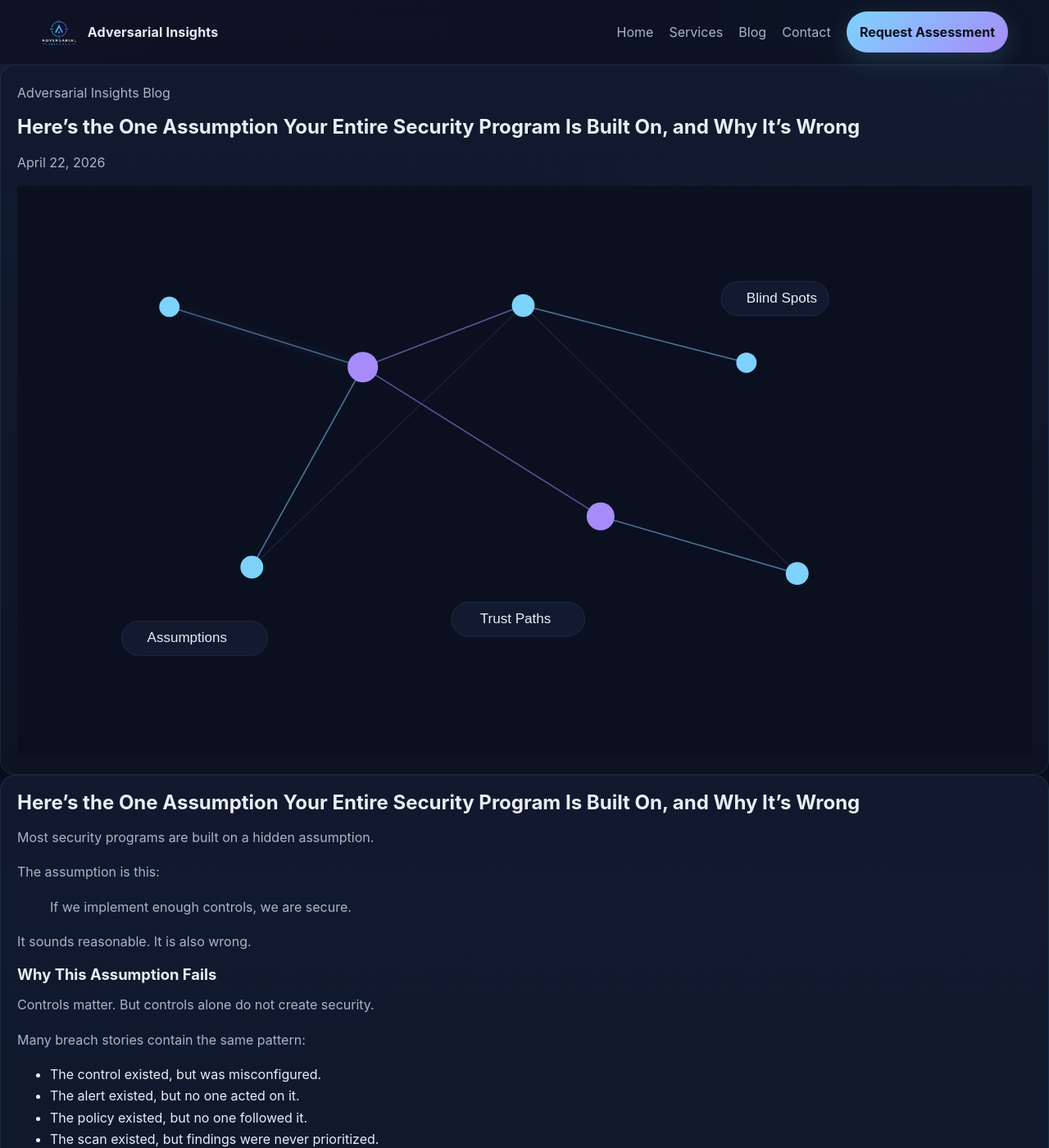
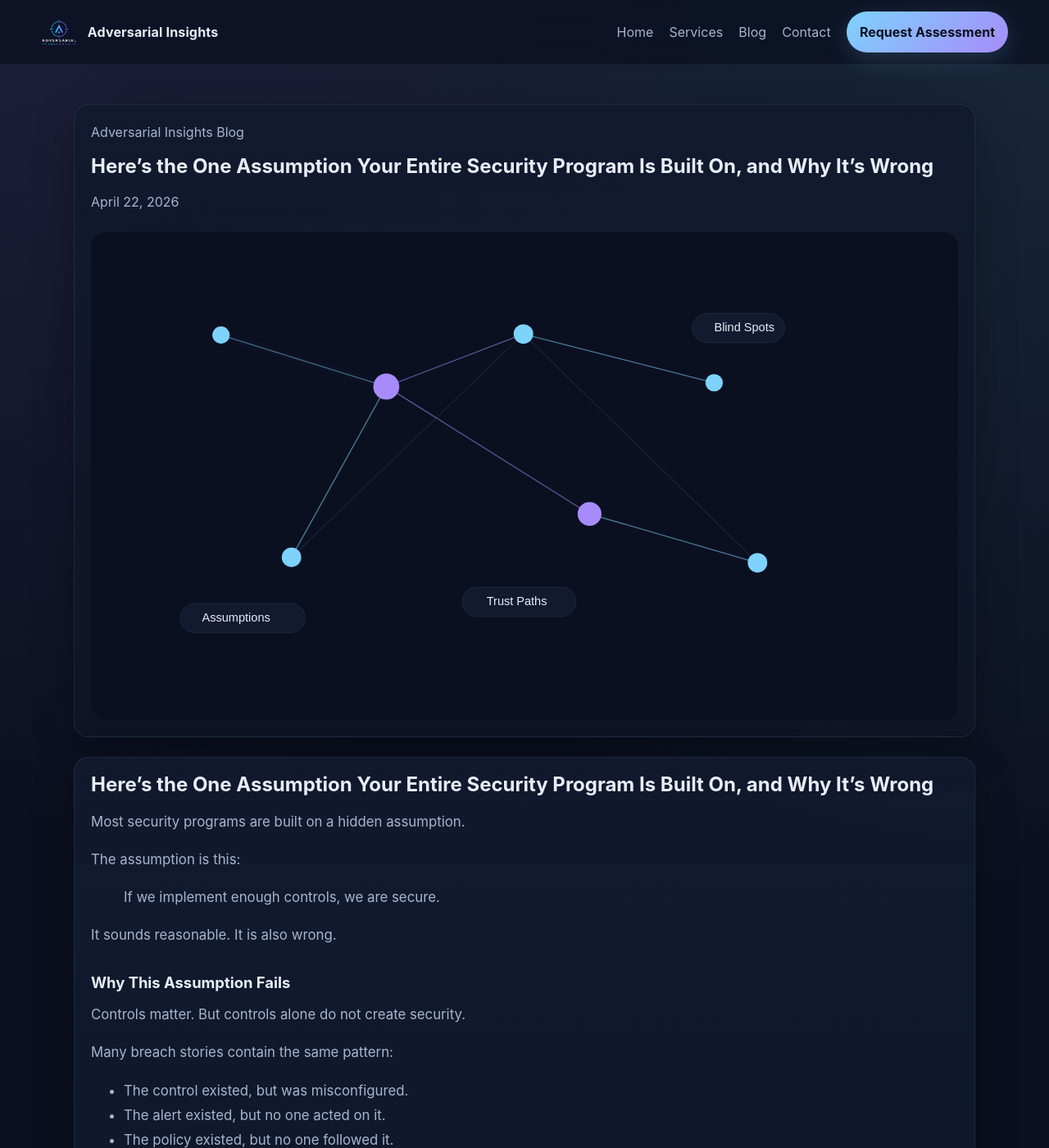
Before and after one commit to adversarialinsights/adversarial-insights, a Jekyll site: the page built from _posts/2026-04-22-one-assumption-your-security-program-is-built-on.md, in a window 1280 px wide and 1400 px high. Shown: the whole window at 82% size. Built offline with Jekyll 4.4.1, drawn with Linux system fonts in a browser that asks for light colours; our own code applies the rules of GitHub Pages for plain Markdown files.

Commit message:
update blog

```diff
--- a/_layouts/post.html
+++ b/_layouts/post.html
@@ -1,17 +1,40 @@
 ---
 layout: default
 ---
-<article class="post">
-  <header class="post-header card">
+<article class="post" style="width: min(1100px, calc(100% - 2rem)); margin: 0 auto; padding: 3rem 0;">
+  <header class="post-header card" style="width: 100%; margin-bottom: 1.5rem;">
     <p class="eyebrow">Adversarial Insights Blog</p>
     <h1>{{ page.title }}</h1>
-    <p class="post-meta">{{ page.date | date: "%B %-d, %Y" }}</p>
+
+    {% if page.date %}
+      <p class="post-meta">{{ page.date | date: "%B %-d, %Y" }}</p>
+    {% endif %}
+
     {% if page.hero_image %}
-      <img class="post-hero" src="{{ page.hero_image | relative_url }}" alt="{{ page.title }}" />
+      <img
+        class="post-hero"
+        src="{{ page.hero_image | relative_url }}"
+        alt="{{ page.hero_alt | default: page.title }}"
+      />
+    {% endif %}
+
+    {% if page.youtube_id %}
+      <div
+        class="video-container post-video"
+        style="position: relative; width: 100%; aspect-ratio: 16 / 9; overflow: hidden; border-radius: 18px; margin-top: 1.5rem; border: 1px solid rgba(125,211,252,.12); box-shadow: 0 18px 50px rgba(0,0,0,.28); background: rgba(0,0,0,.25);"
+      >
+        <iframe
+          src="https://www.youtube.com/embed/{{ page.youtube_id }}"
+          title="{{ page.youtube_title | default: page.title }}"
+          style="position: absolute; inset: 0; width: 100%; height: 100%; border: 0;"
+          allow="accelerometer; autoplay; clipboard-write; encrypted-media; gyroscope; picture-in-picture; web-share"
+          allowfullscreen>
+        </iframe>
+      </div>
     {% endif %}
   </header>
 
-  <div class="post-content card prose">
+  <div class="post-content card prose" style="width: 100%;">
     {{ content }}
   </div>
 </article>
--- a/assets/css/style.css
+++ b/assets/css/style.css
@@ -311,3 +311,48 @@ h1, h2, h3 { line-height: 1.1; margin: 0 0 1rem; }
   width: 100%;
   height: 100%;
 }
+
+.post-video {
+  margin-top: 1.5rem;
+}
+
+.post {
+  width: min(1100px, calc(100% - 2rem));
+  margin: 0 auto;
+  padding: 3rem 0;
+}
+
+.post-header,
+.post-content {
+  width: 100%;
+}
+
+.post-header {
+  margin-bottom: 1.5rem;
+}
+
+.post-hero {
+  width: 100%;
+  border-radius: 18px;
+  margin-top: 1.5rem;
+}
+
+.post-meta {
+  color: var(--muted);
+  margin-bottom: 1.5rem;
+}
+
+.prose {
+  line-height: 1.8;
+}
+
+.prose p,
+.prose li {
+  color: var(--muted);
+  font-size: 1.05rem;
+}
+
+.prose h2,
+.prose h3 {
+  margin-top: 2rem;
+}
```
Also changed, not shown: _posts/2026-05-20-building-offensive-security-teams.md (added, +27 -0 lines), _layouts/test.html (deleted), _posts/first.md (deleted).
